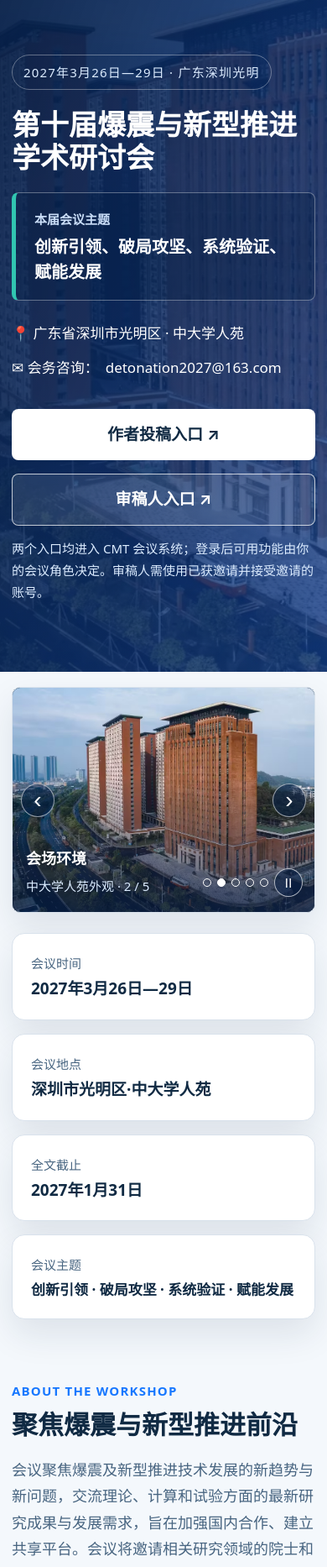
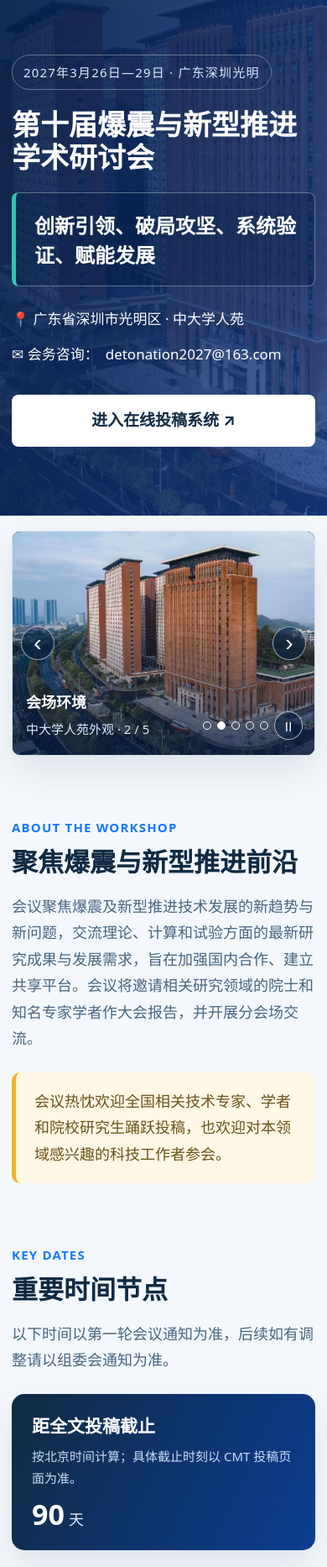
Before and after one commit to AJnGx3906/dnpw-2027, a plain HTML site: page index.html in a window 390 px wide. Shown: the part 81-1947 px from the top of the page at 84% size. Drawn offline with Linux system fonts and the light colour scheme.

Commit message:
Update index.html

```diff
--- a/index.html
+++ b/index.html
@@ -99,7 +99,6 @@
     .button-blue:hover { background: #082e70; }
     .button-review { color: #fff; border-color: rgba(255,255,255,.72); background: rgba(255,255,255,.10); }
     .button-review:hover { background: rgba(255,255,255,.2); }
-    .hero-note { max-width: 100%; margin: 14px 0 0; color: #dcecff; font-size: 15px; overflow-wrap: anywhere; }
     .opening-gallery { padding: 30px 0 0; }
     .carousel { position: relative; overflow: hidden; border: 1px solid var(--line); border-radius: 10px; background: #102a43; box-shadow: var(--shadow); }
     .carousel-viewport { position: relative; aspect-ratio: 2.8 / 1; min-height: 250px; overflow: hidden; }
@@ -119,25 +118,6 @@
     .carousel-dot[aria-current="true"] { background: #fff; }
     .carousel-pause { width: 34px; height: 34px; border: 1px solid rgba(255,255,255,.65); border-radius: 50%; color: #fff; background: rgba(5,29,68,.55); font-size: 15px; cursor: pointer; }
     main { padding: 0 0 78px; }
-    .quick-grid {
-      display: grid;
-      grid-template-columns: repeat(4, 1fr);
-      gap: 16px;
-      margin-top: 24px;
-      position: relative;
-    }
-    .quick-card {
-      padding: 22px;
-      background: var(--paper);
-      border: 1px solid var(--line);
-      border-radius: 15px;
-      box-shadow: var(--shadow);
-      transition: transform .2s ease, box-shadow .2s ease;
-    }
-    .quick-card:hover { transform: translateY(-4px); box-shadow: 0 22px 46px rgba(16,42,67,.14); }
-    .quick-card small { display: block; color: var(--ink-soft); font-size: 15px; }
-    .quick-card strong { display: block; margin-top: 4px; font-size: 19px; line-height: 1.45; overflow-wrap: anywhere; }
-    .quick-card:last-child strong { font-size: 17px; }
     .section { padding-top: 72px; }
     .section-heading { max-width: 760px; margin-bottom: 24px; }
     .section-kicker { color: var(--blue); font-size: 15px; font-weight: 800; letter-spacing: .08em; text-transform: uppercase; }
@@ -171,7 +151,7 @@
     .check-list li { margin: 13px 0; color: var(--ink-soft); font-size: 18px; }
     .theme-band { margin-top: 23px; padding: 18px 22px; border: 1px solid rgba(255,255,255,.35); border-left: 5px solid var(--teal); border-radius: 8px; background: rgba(5,29,68,.35); }
     .theme-band small { display: block; color: #c9ddf7; font-size: 15px; font-weight: 700; }
-    .theme-band strong { display: block; margin-top: 4px; color: #fff; font-size: 24px; line-height: 1.5; overflow-wrap: anywhere; }
+    .theme-band strong { display: block; margin-top: 4px; color: #fff; font-size: 30px; line-height: 1.45; overflow-wrap: anywhere; }
     .quick-links { display: flex; gap: 12px; align-items: center; }
     .quick-links a { color: var(--blue-deep); }
     .countdown-card { display: flex; align-items: center; justify-content: space-between; gap: 20px; margin: 0 0 22px; padding: 20px 24px; color: #fff; background: linear-gradient(115deg, #102a43, #0b3d91); border-radius: 15px; box-shadow: var(--shadow); }
@@ -232,7 +212,6 @@
     footer { padding: 34px 0 48px; color: var(--ink-soft); border-top: 1px solid var(--line); background: #eaf1f8; }
     footer p { margin: 6px 0; }
     @media (max-width: 900px) {
-      .quick-grid { grid-template-columns: repeat(2, 1fr); }
       .two-col { grid-template-columns: 1fr; }
       .schedule-grid { grid-template-columns: 1fr; }
     }
@@ -251,7 +230,7 @@
       h2 { font-size: 31px; }
       h3 { font-size: 23px; }
       .section-heading p, .muted { font-size: 18px; }
-      .quick-grid, .topic-groups, .fee-grid, .org-grid, .contact-grid, .leadership-grid { grid-template-columns: 1fr; }
+      .topic-groups, .fee-grid, .org-grid, .contact-grid, .leadership-grid { grid-template-columns: 1fr; }
       .venue-intro, .venue-routes { grid-template-columns: 1fr; }
       .committee { grid-template-columns: 1fr; gap: 4px; }
       .committee li { grid-template-columns: 3em 3em minmax(0, 1fr); gap: .65em; font-size: 16px; }
@@ -263,7 +242,7 @@
       .email-box .button { width: 100%; }
       .hero-actions { align-items: stretch; flex-direction: column; }
       .hero-actions .button { width: 100%; }
-      .theme-band strong { font-size: 20px; }
+      .theme-band strong { font-size: 24px; }
       .opening-gallery { padding-top: 18px; }
       .carousel-viewport { aspect-ratio: 1.35 / 1; min-height: 240px; }
       .carousel-caption { right: 16px; bottom: 18px; left: 16px; padding-right: 100px; font-size: 18px; }
@@ -308,7 +287,6 @@
         <span class="eyebrow">2027年3月26日—29日 · 广东深圳光明</span>
         <h1>第十届爆震与新型推进学术研讨会</h1>
         <div class="theme-band">
-          <small>本届会议主题</small>
           <strong>创新引领、破局攻坚、系统验证、赋能发展</strong>
         </div>
         <div class="hero-meta">
@@ -316,10 +294,8 @@
           <span>✉ 会务咨询：<a href="mailto:detonation2027@163.com">detonation2027@163.com</a></span>
         </div>
         <div class="hero-actions">
-          <a class="button button-primary" href="https://cmt3.research.microsoft.com/DNPW2027" target="_blank" rel="noopener noreferrer">作者投稿入口 ↗</a>
-          <a class="button button-review" href="https://cmt3.research.microsoft.com/DNPW2027" target="_blank" rel="noopener noreferrer">审稿人入口 ↗</a>
+          <a class="button button-primary" href="https://cmt3.research.microsoft.com/DNPW2027" target="_blank" rel="noopener noreferrer">进入在线投稿系统 ↗</a>
         </div>
-        <p class="hero-note">两个入口均进入 CMT 会议系统；登录后可用功能由你的会议角色决定。审稿人需使用已获邀请并接受邀请的账号。</p>
       </div>
     </div>
   </header>
@@ -361,13 +337,6 @@
             <button class="carousel-pause" type="button" aria-label="暂停自动播放" aria-pressed="false">Ⅱ</button>
           </div>
         </div>
-      </section>
-
-      <section class="quick-grid" aria-label="会议关键信息">
-        <div class="quick-card"><small>会议时间</small><strong>2027年3月26日—29日</strong></div>
-        <div class="quick-card"><small>会议地点</small><strong>深圳市光明区·中大学人苑</strong></div>
-        <div class="quick-card"><small>全文截止</small><strong>2027年1月31日</strong></div>
-        <div class="quick-card"><small>会议主题</small><strong>创新引领 · 破局攻坚 · 系统验证 · 赋能发展</strong></div>
       </section>
 
       <section class="section" id="overview">
@@ -454,9 +423,9 @@
           <div class="panel">
             <h3>投稿须知</h3>
             <ol class="check-list">
-              <li>论文内容不得涉及国家秘密，请作者自行进行去密处理。提交全文时须随文附所在单位出具的保密审查证明；无证明的稿件不能录入会议文集。</li>
+              <li>论文内容不得涉及国家秘密，请作者自行进行去密处理。投稿时必须将保密审查证明与论文正文一并提交。若学校保密办审核流程尚未完成，投稿时仍须提交导师签字的保密审查证明；待学校正式审查证明办妥后，请将其扫描件补交至 <a href="mailto:detonation2027@163.com">detonation2027@163.com</a>。未提交相应证明的稿件不能录入会议文集。</li>
               <li>论文后请附作者简介，包括姓名、性别、出生年月、职务/职称、E-mail、工作单位全称、通讯地址及邮编、联系电话（座机和手机），以便会务组及时联系。</li>
-              <li>论文全文通过 CMT 投稿系统在线提交。请按系统要求填写论文信息并上传文件；如 CMT 页面未提供保密审查证明上传项，请将证明扫描件按会务组要求补交至 <a href="mailto:detonation2027@163.com">detonation2027@163.com</a>，邮件主题注明“2027爆震会议征文”。</li>
+              <li>论文全文通过 CMT 投稿系统在线提交。请按系统要求填写论文信息并上传论文正文；保密审查证明的提交要求见本栏第1条。</li>
               <li>论文撰写及打印格式请参照《推进技术》期刊论文投稿格式要求。</li>
               <li><strong>会议成果：</strong>录用论文编入《第十届爆震与新型推进学术会议论文集》；优秀论文择优推荐至《推进技术》期刊，对宣读的优秀论文给予一定奖励。</li>
             </ol>
@@ -470,14 +439,14 @@
           <details>
             <summary>如何通过 CMT 提交论文？</summary>
             <ol>
-              <li>点击首页“作者投稿入口”，登录或注册 CMT 账号。</li>
+              <li>点击首页“进入在线投稿系统”，登录或注册 CMT 账号。</li>
               <li>进入 DNPW 2027 会议页面，选择新建投稿，按表单填写标题、摘要、作者和关键词等信息。</li>
               <li>按页面要求上传论文全文及所需附件，核对作者信息后提交，并保存投稿编号与确认信息。</li>
             </ol>
           </details>
           <details>
             <summary>保密审查证明要怎么提交？</summary>
-            <p>会议通知要求随稿提交所在单位出具的保密审查证明。请优先在 CMT 表单中上传；若页面没有相应上传项，请将证明扫描件发送至 <a href="mailto:detonation2027@163.com">detonation2027@163.com</a>，邮件主题注明“2027爆震会议征文”，并保留发送记录。</p>
+            <p>保密审查证明是必交材料，投稿时须与论文正文一并提交。学校保密办审核流程尚未完成的，请先提交导师签字的证明；正式证明办妥后，仍须将正式证明扫描件补交至 <a href="mailto:detonation2027@163.com">detonation2027@163.com</a>。若 CMT 没有证明上传项，请在投稿同时将当前可提交的证明发送至该邮箱，邮件主题注明“2027爆震会议征文”，并保留发送记录。</p>
           </details>
           <details>
             <summary>提交后如何确认成功？</summary>
@@ -485,7 +454,7 @@
           </details>
           <details>
             <summary>审稿人如何进入审稿页面？</summary>
-            <p>点击首页“审稿人入口”，使用已获会议邀请并接受邀请的 CMT 账号登录。若登录后看不到稿件或审稿任务，请联系会议 Chair 核实账号邮箱和角色分配；该入口不会赋予审稿权限。</p>
+            <p>点击首页“进入在线投稿系统”，使用已获会议邀请并接受邀请的 CMT 账号登录。若登录后看不到稿件或审稿任务，请联系会议 Chair 核实账号邮箱和角色分配；该入口不会赋予审稿权限。</p>
           </details>
         </div>
       </section>
```
